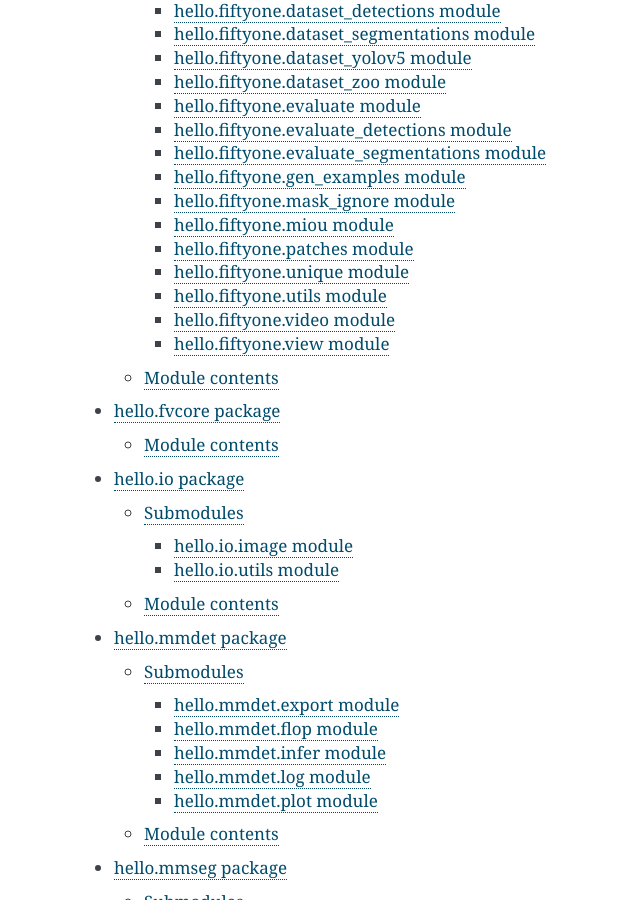
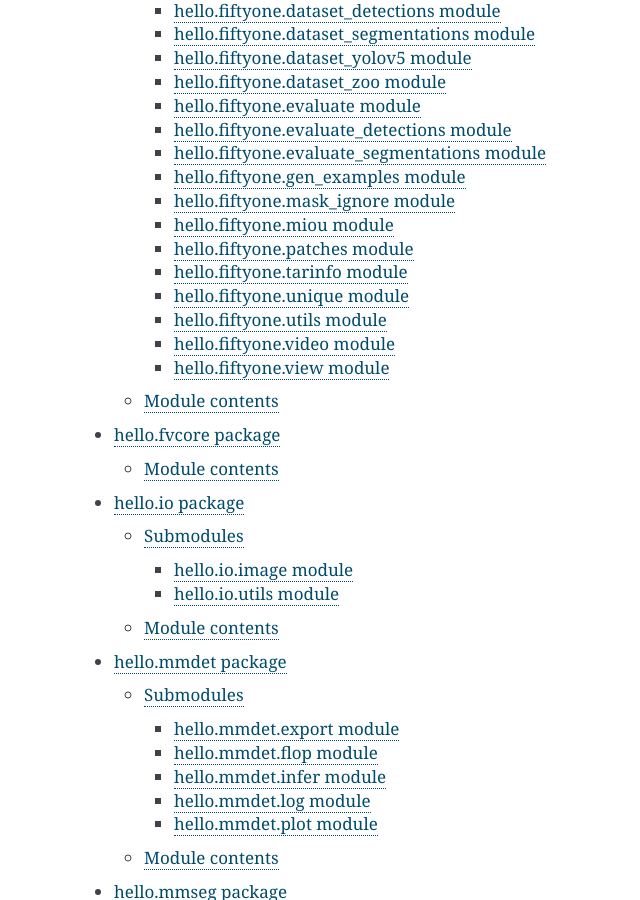
Before and after one commit to flystarhe/hello, a Sphinx documentation site: the page built from docs/source/hello.rst, in a window 1280 px wide and 900 px high, scrolled down 684 px. Shown: the whole window, without its empty margins (336-976 px from the left). Built offline with Sphinx 7.4.7, drawn with Linux system fonts in a browser that asks for light colours.

```diff
--- a/docs/source/hello.fiftyone.rst
+++ b/docs/source/hello.fiftyone.rst
@@ -23,6 +23,7 @@
    hello.fiftyone.mask_ignore
    hello.fiftyone.miou
    hello.fiftyone.patches
+   hello.fiftyone.tarinfo
    hello.fiftyone.unique
    hello.fiftyone.utils
    hello.fiftyone.video
--- /dev/null
+++ b/docs/source/hello.fiftyone.tarinfo.rst
@@ -0,0 +1,7 @@
+hello.fiftyone.tarinfo module
+=============================
+
+.. automodule:: hello.fiftyone.tarinfo
+   :members:
+   :undoc-members:
+   :show-inheritance:
--- a/hello/__init__.py
+++ b/hello/__init__.py
@@ -1,7 +1,7 @@
 """A collection of useful tools!"""
 import sys
 
-__version__ = "1.1.8"
+__version__ = "1.1.9"
 
 help_doc_str = """\
 usage: hello [--version] [--help]
```
